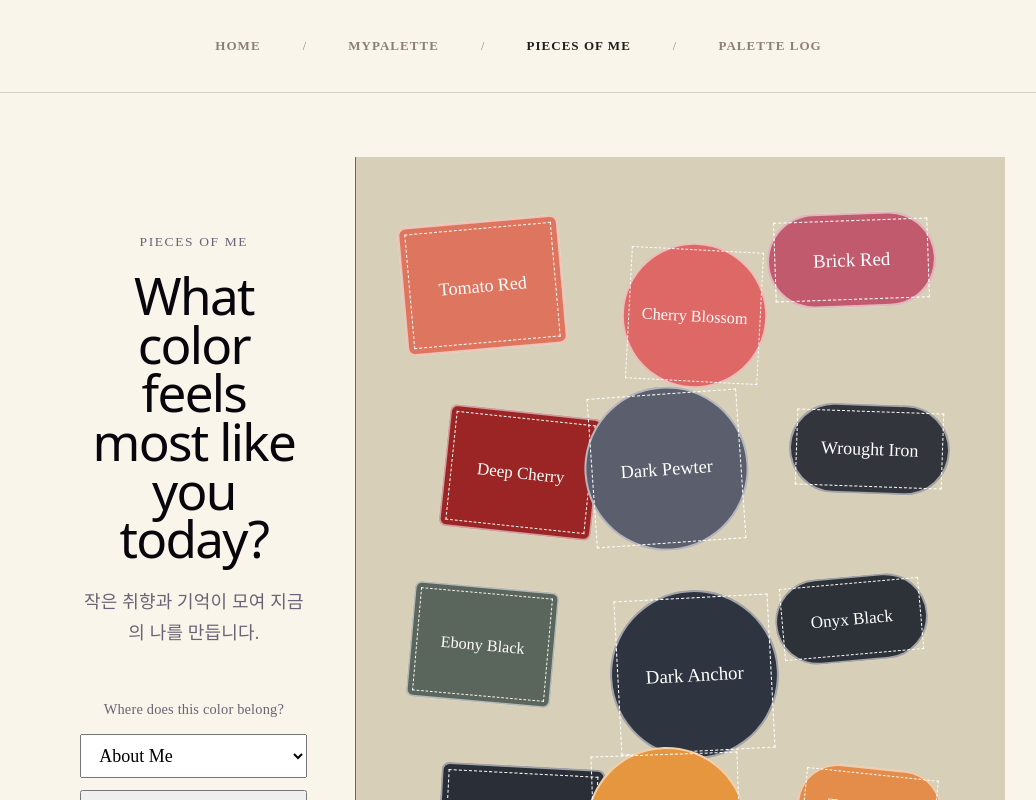
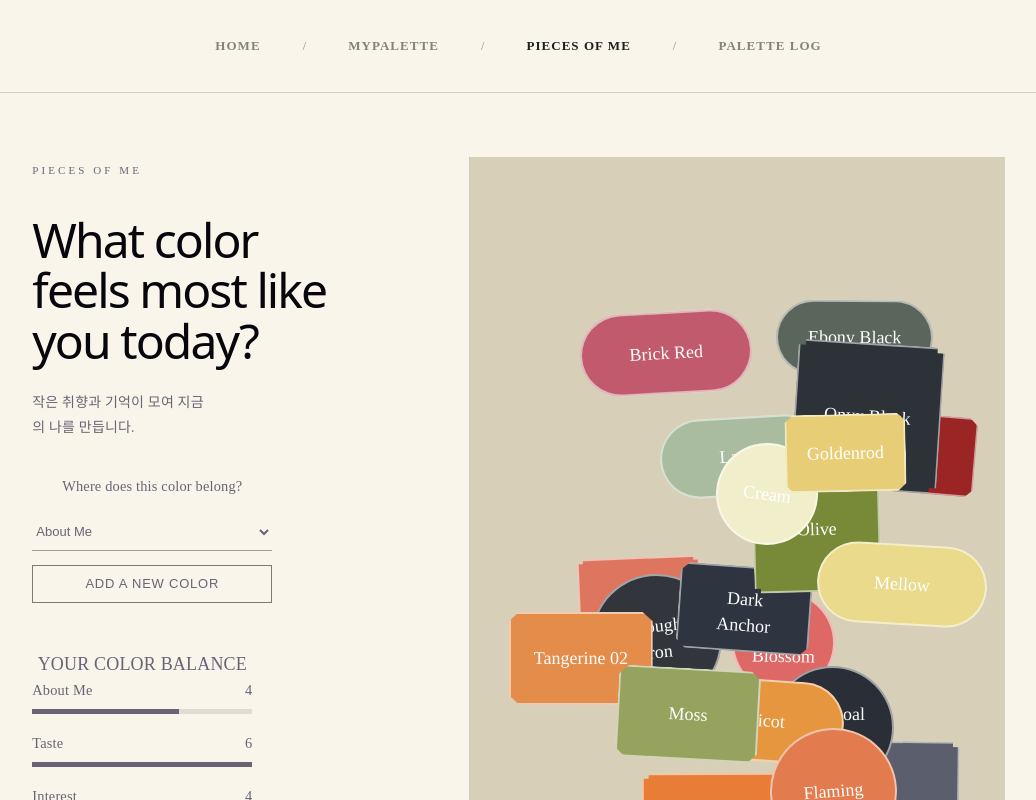
Before and after one commit to flux-hjkim/my-palette, a React (Vite) app: page /pieces-of-me in a window 1280 px wide. Shown: the top 800 px of the page, without its empty margins (114-1150 px from the left). Built offline with nearby package versions, Linux system fonts and the light colour scheme.

Commit message:
feat: improve pieces of me sticker board
1. Pieces of Me 레이아웃과 사이드바 정리
2. StickerCard 분리 및 스타일 개선
3. Motion hover·tap 적용
4. absolute 기반 콜라주 구조
5.프리셋 분리
6. 위치·회전·크기 랜덤 생성

```diff
--- a/src/components/StickerCard.css
+++ b/src/components/StickerCard.css
@@ -1,4 +1,4 @@
-.pieces-of-me-board {
+/* .pieces-of-me-board {
   display: grid;
   grid-template-columns: repeat(auto-fit, minmax(130px, 1fr));
   align-content: center;
@@ -7,11 +7,22 @@
   padding: 64px;
   overflow: hidden;
   background: #d8cfb8;
+} */
+.pieces-of-me-board {
+  position: relative;
+
+  min-width: 0;
+  min-height: 760px;
+  padding: 40px;
+
+  overflow: hidden;
+  background: #d8cfb8;
 }
 
 .piece-sticker {
-  position: relative;
-  aspect-ratio: 1.25 / 1;
+  position: absolute;
+  z-index: 1;
+
   padding: 18px;
   border: 2px solid rgba(255, 255, 255, 0.55);
   background: var(--piece-color);
@@ -21,13 +32,13 @@
   -webkit-tap-highlight-color: transparent;
 }
 
-.piece-sticker::before {
+/* .piece-sticker::before {
   position: absolute;
   inset: 5px;
   border: 1px dashed currentColor;
   content: "";
   pointer-events: none;
-}
+} */
 
 .piece-sticker:focus {
   outline: none;
@@ -84,17 +95,57 @@
   gap: 4px;
   flex-wrap: wrap;
 }
+.piece-sticker--stamp {
+  aspect-ratio: 1 / 1;
+  border-radius: 3px;
 
-.piece-sticker--square {
-  border-radius: 8px;
+  clip-path: polygon(
+    5% 0,
+    95% 0,
+    95% 4%,
+    100% 4%,
+    100% 96%,
+    95% 96%,
+    95% 100%,
+    5% 100%,
+    5% 96%,
+    0 96%,
+    0 4%,
+    5% 4%
+  );
 }
 
 .piece-sticker--round {
+  aspect-ratio: 1 / 1;
   border-radius: 50%;
-  aspect-ratio: 1 / 1;
 }
 
-.piece-sticker--label {
-  aspect-ratio: 1.8 / 1;
+.piece-sticker--plaque {
+  aspect-ratio: 2.1 / 1;
   border-radius: 999px;
 }
+
+.piece-sticker--ticket {
+  aspect-ratio: 1.55 / 1;
+  border-radius: 5px;
+
+  clip-path: polygon(
+    7% 0,
+    93% 0,
+    100% 10%,
+    100% 90%,
+    93% 100%,
+    7% 100%,
+    0 90%,
+    0 10%
+  );
+}
+
+.piece-sticker--round::before,
+.piece-sticker--plaque::before {
+  border-radius: inherit;
+}
+
+.piece-sticker--ticket::before {
+  border-radius: 3px;
+}
--- a/src/components/StickerCard.jsx
+++ b/src/components/StickerCard.jsx
@@ -1,34 +1,10 @@
+import { useMemo } from "react";
 import { motion } from "motion/react";
+import { STICKER_PRESETS } from "../data/stickerPresets.js";
 import "./StickerCard.css";
 
-function getStickerRotation(index) {
-  const rotations = [-5, 3, -2, 6, -4, 2, 5, -3];
-
-  return rotations[index % rotations.length];
-}
-
-function getStickerOffset(index) {
-  const offsets = [0, 14, -6, 8, -12, 4];
-
-  return offsets[index % offsets.length];
-}
-
-function getStickerXOffset(index) {
-  const offsets = [-18, 14, -8, 20, -14, 10];
-
-  return offsets[index % offsets.length];
-}
-
-function getStickerScale(index) {
-  const scales = [1, 0.9, 1.05, 0.95, 1.02];
-
-  return scales[index % scales.length];
-}
-
-function getStickerFrame(index) {
-  const frames = ["square", "round", "label"];
-
-  return frames[index % frames.length];
+function getRandomNumber(min, max) {
+  return Math.random() * (max - min) + min; // min 이상 max 미만 범위의 숫자
 }
 
 function StickerCard({ subColor, index, onSelect }) {
@@ -36,11 +12,23 @@ function StickerCard({ subColor, index, onSelect }) {
   const getShortText = (title, maxLength) =>
     title.length > maxLength ? title.slice(0, maxLength) + "..." : title;
 
-  const frameType = getStickerFrame(index);
-  const rotation = getStickerRotation(index);
-  const yOffset = getStickerOffset(index);
-  const xOffset = getStickerXOffset(index);
-  const stickerScale = getStickerScale(index);
+  const preset = STICKER_PRESETS[index % STICKER_PRESETS.length];
+
+  // 렌더링될 때마다 새 랜덤값이 생기지 않도록 useMemo 사용
+  const randomStyle = useMemo(() => {
+    return {
+      rotation: getRandomNumber(preset.minRotation, preset.maxRotation),
+      width: getRandomNumber(preset.minWidth, preset.maxWidth),
+      left: getRandomNumber(15, 85),
+      top: getRandomNumber(10, 80),
+    };
+  }, [preset]);
+
+  const frameType = preset.frame;
+  const rotation = randomStyle.rotation;
+  const stickerWidth = randomStyle.width;
+  const left = randomStyle.left;
+  const top = randomStyle.top;
 
   return (
     <motion.button
@@ -48,20 +36,22 @@ function StickerCard({ subColor, index, onSelect }) {
       className={`piece-sticker piece-sticker--${frameType}`}
       style={{
         "--piece-color": subColor.color,
+        left: `${left}%`,
+        top: `${top}%`,
+        width: `${stickerWidth}px`,
+        marginLeft: `${stickerWidth / -2}px`,
       }}
       animate={{
-        x: xOffset,
-        y: yOffset,
         rotate: rotation,
-        scale: stickerScale,
+        scale: 1,
       }}
       whileHover={{
-        rotate: rotation + 2,
-        scale: stickerScale * 1.08,
+        rotate: rotation + 3,
+        scale: 1.08,
       }}
       whileTap={{
         rotate: rotation - 2,
-        scale: stickerScale * 0.96,
+        scale: 0.96,
       }}
       transition={{
         type: "spring",
--- /dev/null
+++ b/src/data/stickerPresets.js
@@ -0,0 +1,30 @@
+export const STICKER_PRESETS = [
+  {
+    frame: "stamp",
+    minWidth: 110,
+    maxWidth: 150,
+    minRotation: -6,
+    maxRotation: 6,
+  },
+  {
+    frame: "round",
+    minWidth: 100,
+    maxWidth: 140,
+    minRotation: -8,
+    maxRotation: 8,
+  },
+  {
+    frame: "plaque",
+    minWidth: 140,
+    maxWidth: 180,
+    minRotation: -4,
+    maxRotation: 4,
+  },
+  {
+    frame: "ticket",
+    minWidth: 120,
+    maxWidth: 160,
+    minRotation: -7,
+    maxRotation: 7,
+  },
+];
--- a/src/pages/PiecesOfMe.css
+++ b/src/pages/PiecesOfMe.css
@@ -1,17 +1,44 @@
 .pieces-of-me-page {
   display: grid;
-  grid-template-columns: minmax(280px, 0.8fr) minmax(0, 1.6fr);
-  min-height: calc(100vh - var(--navbar-height, 0px));
+  grid-template-columns: minmax(280px, 0.9fr) minmax(0, 1.1fr);
+  gap: 0;
+  align-items: stretch;
 }
 
 .pieces-of-me-sidebar {
-  display: flex;
-  flex-direction: column;
-  gap: 48px;
-  padding: 72px 48px;
-  border-right: 1px solid currentColor;
+  padding: 0;
+  border-right: 1px solid rgba(64, 54, 45, 0.25);
 }
 
+.pieces-of-me-sidebar-inner {
+  width: min(100%, 320px);
+}
+
+.pieces-of-me-intro {
+  text-align: left;
+}
+
+.pieces-of-me-eyebrow {
+  margin: 0 0 32px;
+  font-size: 11px;
+  letter-spacing: 0.28em;
+  text-transform: uppercase;
+}
+
+.pieces-of-me-intro h1 {
+  margin: 0 0 24px;
+  font-size: clamp(32px, 4vw, 48px);
+  line-height: 1.05;
+  font-weight: 400;
+  letter-spacing: -0.04em;
+}
+
+.pieces-of-me-description {
+  max-width: 180px;
+  margin: 0 0 32px;
+  font-size: 14px;
+  line-height: 1.8;
+}
 .pieces-of-me-tools-toggle {
   display: none;
 }
@@ -22,29 +49,10 @@
   gap: 48px;
 }
 
-.pieces-of-me-eyebrow,
-.pieces-of-me-section-title {
-  margin: 0 0 16px;
-  font-size: 0.75rem;
-  letter-spacing: 0.12em;
-}
-
-.pieces-of-me-intro h1 {
-  max-width: 420px;
-  margin: 0;
-  font-size: clamp(2rem, 4vw, 4rem);
-  line-height: 0.95;
-}
-
-.pieces-of-me-description {
-  max-width: 360px;
-  margin-top: 24px;
-  line-height: 1.7;
-}
-
 .pieces-of-me-add {
+  width: 240px;
   display: grid;
-  gap: 12px;
+  gap: 14px;
 }
 
 .pieces-of-me-add label {
@@ -54,9 +62,57 @@
 .pieces-of-me-add select,
 .pieces-of-me-add button {
   width: 100%;
-  min-height: 44px;
-  padding: 0 14px;
-  font: inherit;
+  min-height: 38px;
+  font-size: 13px;
+}
+
+.pieces-of-me-add select {
+  padding: 0 28px 0 0;
+
+  border: 0;
+  border-bottom: 1px solid rgba(64, 54, 45, 0.45);
+  border-radius: 0;
+  outline: 0;
+  box-shadow: none;
+
+  background-color: transparent;
+  color: inherit;
+
+  cursor: pointer;
+}
+
+.pieces-of-me-add button {
+  padding: 0 16px;
+  border: 1px solid rgba(64, 54, 45, 0.65);
+  border-radius: 0;
+  background: transparent;
+  color: inherit;
+  letter-spacing: 0.06em;
+  cursor: pointer;
+  transition:
+    background-color 160ms ease,
+    color 160ms ease;
+}
+
+.pieces-of-me-add button:hover {
+  background: #3f3731;
+  color: #f7f1e5;
+}
+
+.pieces-of-me-add select:focus,
+.pieces-of-me-add select:focus-visible {
+  border: 0;
+  outline: 0;
+  box-shadow: none;
+}
+
+.pieces-of-me-add button:focus-visible {
+  outline: 2px solid rgba(64, 54, 45, 0.75);
+  outline-offset: 3px;
+}
+
+.pieces-of-me-stats {
+  width: 220px;
 }
 
 .pieces-of-me-stats ul {
@@ -94,13 +150,18 @@
 @media (max-width: 768px) {
   .pieces-of-me-page {
     grid-template-columns: 1fr;
+    gap: 48px;
   }
 
-  .pieces-of-me-sidebar {
-    gap: 32px;
-    padding: 40px 24px;
-    border-right: none;
-    border-bottom: 1px solid currentColor;
+  .pieces-of-me-intro,
+  .pieces-of-me-add,
+  .pieces-of-me-stats {
+    text-align: left;
+  }
+
+  .pieces-of-me-description {
+    max-width: none;
+    margin-inline: auto;
   }
 
   .pieces-of-me-tools-toggle {
--- a/src/pages/PiecesOfMe.jsx
+++ b/src/pages/PiecesOfMe.jsx
@@ -62,8 +62,10 @@ function PiecesOfMe({ colorGroups, onDelete }) {
   };
 
   return (
-    <main className="pieces-of-me-page page-container">
+    <main className="page-container">
+      <section className="pieces-of-me-page">
         <aside className="pieces-of-me-sidebar">
+          <div className="pieces-of-me-sidebar-inner">
             <div className="pieces-of-me-intro">
               <p className="pieces-of-me-eyebrow">PIECES OF ME</p>
 
@@ -134,6 +136,7 @@ function PiecesOfMe({ colorGroups, onDelete }) {
                 </ul>
               </section>
             </div>
+          </div>
         </aside>
 
         <section className="pieces-of-me-board">
@@ -150,6 +153,7 @@ function PiecesOfMe({ colorGroups, onDelete }) {
             <p className="pieces-of-me-empty">Your colors will gather here.</p>
           )}
         </section>
+      </section>
 
       <SubColorModal
         subColor={selectedSubColor}
```
Lines whose indentation alone changed are shown as unchanged.
